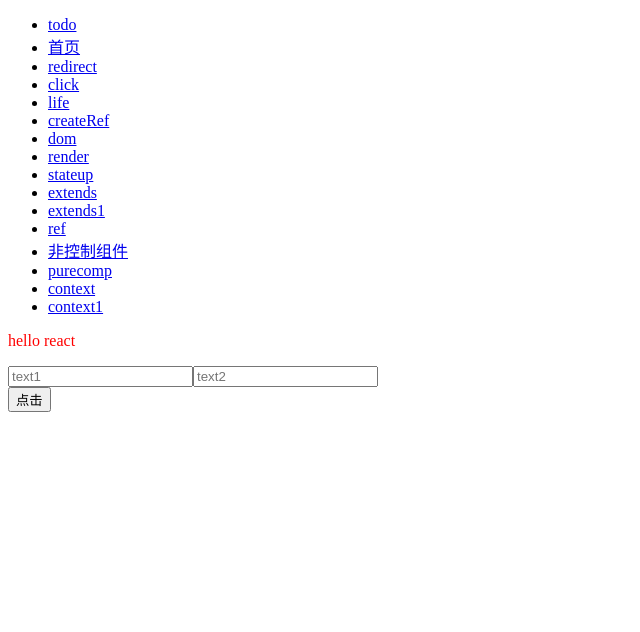
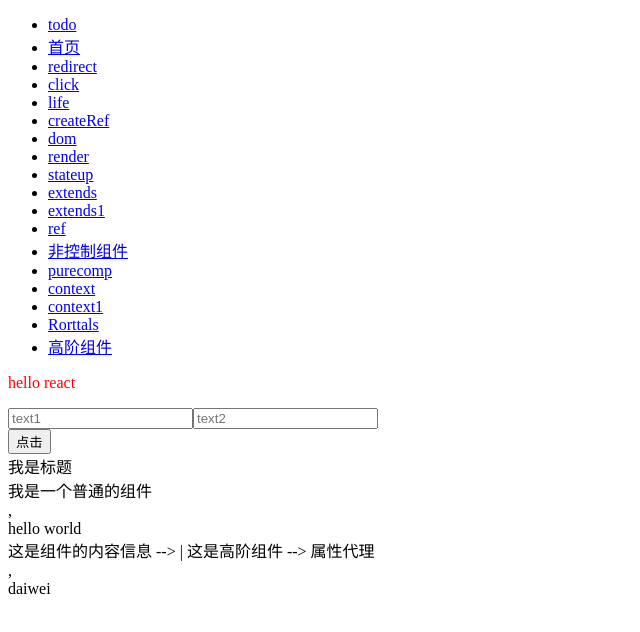
Before and after one commit to IFmiss/react-study, a React (Create React App) app: page /s/gaojie in a window 1280 px wide. Shown: the top 632 px of the page, without its empty margins (0-640 px from the left). Built offline with nearby package versions, Linux system fonts and the light colour scheme.

Commit message:
学习错误处理和高阶组件以及context

```diff
--- a/package.json
+++ b/package.json
@@ -19,5 +19,10 @@
     "build": "react-scripts build",
     "test": "react-scripts test --env=jsdom",
     "eject": "react-scripts eject"
+  },
+  "devDependencies": {
+    "babel-plugin-transform-class-properties": "^6.24.1",
+    "babel-plugin-transform-decorators-legacy": "^1.3.5",
+    "babel-preset-env": "^1.7.0"
   }
 }
--- /dev/null
+++ b/src/boundaries/index.jsx
@@ -0,0 +1,22 @@
+import React from 'react'
+class ErrorBoundary extends React.Component{
+  constructor(props) {
+    super(props)
+    this.state = {hasError: false}
+  }
+
+  componentDidCatch (error, info) {
+    this.setState({
+      hasError: true
+    })
+    console.log(error, info)
+  }
+
+  render() {
+    if (this.state.hasError) {
+      return <h1>有些组件出问题了啊</h1>
+    }
+    return this.props.children
+  }
+}
+export default ErrorBoundary
--- a/src/context/test1.jsx
+++ b/src/context/test1.jsx
@@ -16,7 +16,7 @@ const ContextInfo = React.createContext({
 
 class ThemeToggleButton extends React.Component{
   render() {
-    return(
+    return (
       <ContextInfo.Consumer>
         {
           ({theme, toggoleTheme}) => (
@@ -28,9 +28,11 @@ class ThemeToggleButton extends React.Component{
                 display: 'flex',
                 alignItems: 'center',
                 justifyContent: 'center',
-                background: theme.background
+                background: theme.background,
+                transition: 'background 0.3s'
               }}>
-                <p style={{color: theme.color}}>这是我显示内容得颜色呀呀呀呀呀</p>
+                <p style={{color: theme.color,
+                          transition: 'color 0.3s'}}>这是我显示内容得颜色呀呀呀呀呀</p>
               </div>
               <button onClick={toggoleTheme}>点击切换主题</button>
             </div>
@@ -46,15 +48,18 @@ class ContextComp extends React.Component{
     super(props)
     this.toggoleTheme = () => {
       this.setState(prevState => ({
-        theme: prevState.theme === themes.dark ? themes.light : themes.dark
+        theme: prevState.theme === themes.dark ? themes.light : themes.dark,
+        count: prevState.count + 1
       }))
     }
     this.state = {
       theme: themes.light,
-      toggoleTheme: this.toggoleTheme
+      toggoleTheme: this.toggoleTheme,
+      count: 0
     }
   }
   render() {
+    if (this.state.count > 5) throw new Error('I crashed!');
     return(
       <ContextInfo.Provider value={this.state}>
         <div>
--- /dev/null
+++ b/src/gaojie/ele.jsx
@@ -0,0 +1,44 @@
+import React from 'react'
+// function setHeader (title) {
+//   return function (HeaderComponents) {
+//     return class HOC extends React.Component{
+//       componentWillMount () {
+//         // alert(1)
+//       }
+//       render() {
+//         return (
+//           <div>
+//             <div className='demo-header'>
+//               {
+//                 title ? title : '这是默认的头部文字'
+//               }
+//             </div>
+//             <HeaderComponents {...this.props}/>
+//           </div>
+//         )
+//       }
+//     }
+//   }
+// }
+// export default setHeader
+export default (title) => (HeaderComponents) => class HOC extends React.Component{
+  componentDidMount() {
+    // 可以方便地得到state，做一些更深入的修改。
+    console.log('setHeaderInfo', this.state);
+  }
+  render() {
+    const newProps = {
+      test:' --> | 这是高阶组件 --> 属性代理'
+    }
+    return (
+      <div>
+        <div className="demo-header">
+        {
+          title ? title : '这是默认的名字'
+        }
+        <HeaderComponents {...this.props} {...newProps}/>
+        </div>
+      </div>
+    )
+  }
+}
--- /dev/null
+++ b/src/gaojie/extends.jsx
@@ -0,0 +1,13 @@
+import React from 'react'
+export default (data) => (Comp) => class ExtendsComp extends Comp{
+  componentDidMount () {
+    console.log('extendsComp',this.state)
+  }
+  render() {
+    return (
+      <div>
+        {data}
+      </div>
+    )
+  }
+}
--- /dev/null
+++ b/src/gaojie/index.jsx
@@ -0,0 +1,56 @@
+import React from 'react'
+import WithHeader from './test'
+import setHeader from './ele'
+import ExtendsCom from './extends'
+// @withHeader
+class TG extends React.Component{
+  render() {
+    return (
+      <div>
+        我是一个普通的组件
+      </div>
+    )
+  }
+}
+
+class MTG extends React.Component{
+  constructor(props) {
+    super(props)
+    this.state = {
+      name: '戴维'
+    }
+  }
+  render() {
+    return(
+      <div>
+        这是组件的内容信息{this.props.test}
+      </div>
+    )
+  }
+}
+
+class ETG extends React.Component{
+  constructor(props) {
+    super(props)
+    this.state = {
+      count: 1
+    }
+  }
+  render() {
+    return (
+      <div>
+        hello ETG
+      </div>
+    )
+  }
+}
+
+// export default TestGaoJie
+const TestGaoJie = WithHeader (TG)
+const TestMineGaoJie = setHeader ('hello world')(MTG)
+const ExtendsComGaoJie = ExtendsCom ('daiwei')(ETG)
+export {
+  TestGaoJie,
+  TestMineGaoJie,
+  ExtendsComGaoJie
+}
--- /dev/null
+++ b/src/gaojie/test.jsx
@@ -0,0 +1,16 @@
+import React from 'react'
+function withHeader (WrappedComponent) {
+  return class HOC extends React.Component{
+    render() {
+      return(
+        <div>
+          <div className="demo-header">
+            我是标题
+          </div>
+          <WrappedComponent {...this.props}/>
+        </div>
+      )
+    }
+  }
+}
+export default withHeader
--- /dev/null
+++ b/src/portals/index.jsx
@@ -0,0 +1,64 @@
+import React from 'react'
+import ReactDOM from 'react-dom'
+// const appRoot = document.getElementById('app-root')
+const modalRoot = document.getElementById('modal-root')
+
+class Modal extends React.Component{
+  constructor (props) {
+    super(props)
+    this.el = document.createElement('div')
+  }
+
+  componentDidMount () {
+    modalRoot.appendChild(this.el)
+  }
+
+  componentWillUnmount () {
+    modalRoot.removeChild(this.el)
+  }
+
+  render () {
+    return ReactDOM.createPortal(
+      this.props.children,
+      this.el
+    )
+  }
+}
+
+class Parent extends React.Component{
+  constructor(props) {
+    super(props)
+    this.state = {
+      count: 0
+    }
+  }
+
+  handleClick = () => {
+    this.setState((prevState) => ({
+      count: prevState.count + 1
+    }))
+  }
+
+  render () {
+    return (
+      <div onClick={this.handleClick} style={{
+        background: 'red'
+      }}>
+        <p>Number of Clicks: {this.state.count}</p>
+        <p>
+          Open up the browser DevTools
+          to observe that the button
+          is not a child of the div
+          with the onClick handler.
+        </p>
+        <Modal>
+          <div className="modal">
+            <button>Click</button>
+          </div>
+        </Modal>
+      </div>
+    )
+  }
+}
+
+export default Parent
--- a/src/router/index.js
+++ b/src/router/index.js
@@ -17,6 +17,9 @@ import {CounterButton} from './../purecomp'
 import {TestContext} from './../context'
 import ContextTheme from './../context/test'
 import NewContext from './../context/test1'
+import Rorttals from './../portals'
+import ErrorBoundary from './../boundaries'
+import {TestGaoJie, TestMineGaoJie, ExtendsComGaoJie} from './../gaojie'
 class MyRoute extends React.Component{
   constructor (props) {
     super(props)
@@ -107,6 +110,12 @@ class MyRoute extends React.Component{
               <li>
                 <Link to="/ctx">context1</Link>
               </li>
+              <li>
+                <Link to="/porttals">Rorttals</Link>
+              </li>
+              <li>
+                <Link to="/gaojie">高阶组件</Link>
+              </li>
             </ul>
             <div>
               <Route path="/todo" component={Todo}></Route>
@@ -146,7 +155,18 @@ class MyRoute extends React.Component{
                   <TestContext/>
                 </div>
               )} />
-              <Route path='/ctx' render={() => (<NewContext />)}/>
+              <Route path='/ctx' render={() => (
+                <ErrorBoundary>
+                  <NewContext />
+                </ErrorBoundary>)}/>
+              <Route path='/porttals' component={Rorttals}/>
+              <Route path='/gaojie' render={() => (
+                <div>
+                  <TestGaoJie/>,
+                  <TestMineGaoJie/>,
+                  <ExtendsComGaoJie/>
+                </div>
+              )}/>
             </div>
           </div>
         </Router>
```
Also changed, not shown: .babelrc (added), 1 other file (tests, documents, lock files or other folders).
